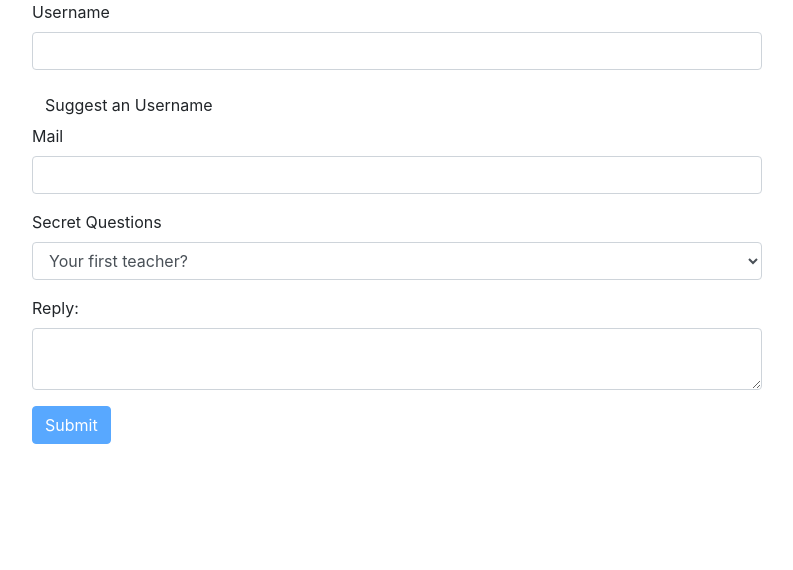
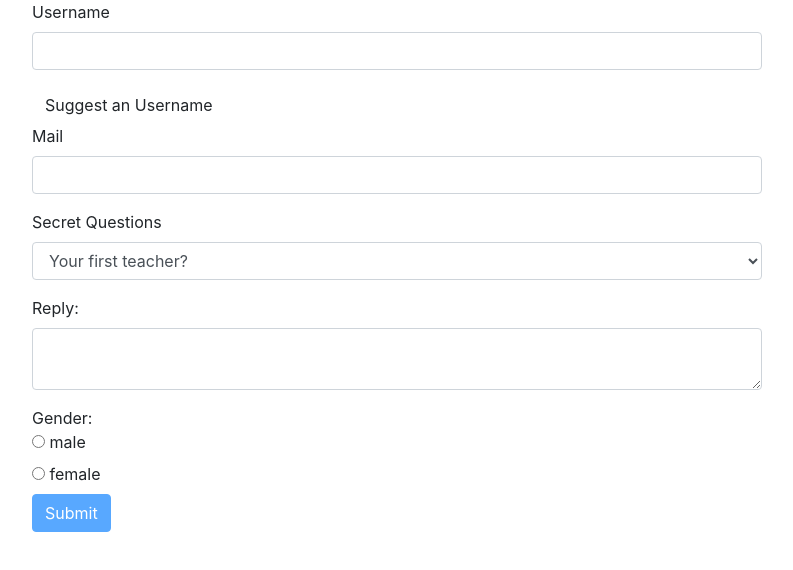
Before and after one commit to prateek-1510/form--template-driven-, an Angular app: page / in a window 1280 px wide. Shown: the top 570 px of the page, without its empty margins (53-846 px from the left). Built offline with nearby package versions, Linux system fonts and the light colour scheme.

Commit message:
gender radio button functionality added

```diff
--- a/src/app/app.component.html
+++ b/src/app/app.component.html
@@ -2,7 +2,7 @@
   <div class="row">
     <div class="col-xs-12 col-sm-10 col-md-8 col-sm-offset-1 col-md-offset-2">
       <form (ngSubmit)="onSubmit()" #f="ngForm">
-        <div id="user-data">
+        <div id="user-data" ngModelGroup="userdata">
           <div class="form-group">
             <label for="username">Username</label>
             <input type="text" id="username" class="form-control" ngModel name="username">
@@ -28,6 +28,17 @@
             {{securityQuesReply}}
           </p>
         </div>
+        Gender:<br><div class="radio"
+        *ngFor="let gender of genders"
+        >
+        <label>
+
+          <input type="radio" name="gender"  ngModel [value]="gender" [checked]="genders[0]"/>
+          {{gender}}
+        </label>
+
+
+        </div>
         <button class="btn btn-primary" type="submit" [disabled]="!formElement.valid">Submit</button>
       </form>
     </div>
--- a/src/app/app.component.ts
+++ b/src/app/app.component.ts
@@ -10,6 +10,7 @@ export class AppComponent {
   @ViewChild('f') formElement:NgForm;
   defaultSecurityQues="teacher";
   securityQuesReply:string;
+  genders=['male','female'];
 
   // onSubmit(form:NgForm)
   // {
@@ -20,6 +21,7 @@ export class AppComponent {
   onSubmit()
   {
     console.log(this.formElement);
+    this.formElement.reset();
   }
 
 }
```
